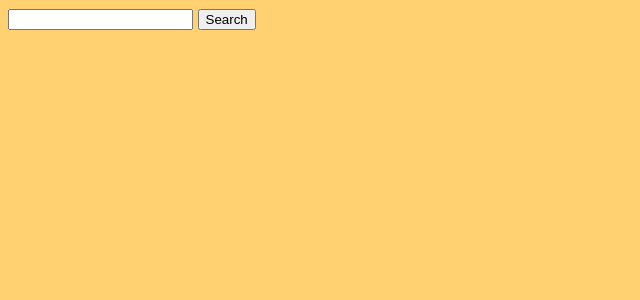
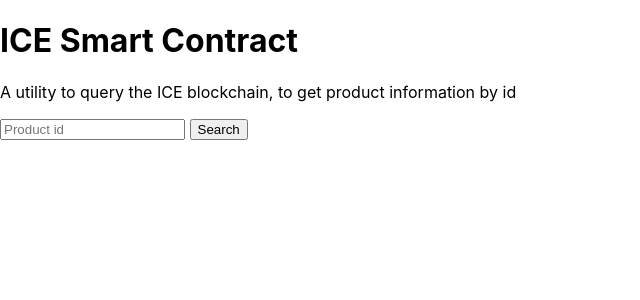
Before and after one commit to gbagolin/ice-smart-contract-frontend, a Svelte app: page / in a window 1280 px wide. Shown: the top 300 px of the page, without its empty margins (0-640 px from the left). Built offline with nearby package versions, Linux system fonts and the light colour scheme.

Commit message:
Homepage graphics ready

```diff
--- a/public/global.css
+++ b/public/global.css
@@ -1,9 +1,26 @@
 @windicss;
 
-body{
-    background-color: #ffd171;
-    font-family: -apple-system,Segoe UI,Roboto,Helvetica,Arial,sans-serif,Apple Color Emoji,Segoe UI Emoji;
+body {
+  font-family: -apple-system, Segoe UI, Roboto, Helvetica, Arial, sans-serif,
+    Apple Color Emoji, Segoe UI Emoji;
 }
-textarea:focus, input:focus{
-    outline: none;
+textarea:focus,
+input:focus {
+  outline: none;
 }
+
+button:focus,
+input:focus {
+  outline: none;
+}
+
+div {
+  margin: 0;
+  padding: 0;
+}
+
+html,
+body {
+  margin: 0;
+  height: 100%;
+}
--- a/src/App.svelte
+++ b/src/App.svelte
@@ -2,8 +2,20 @@
 </script>
 
 <main>
-  <div class="flex flex-row items-center justify-center w-screen h-screen">
-      <input class="w-64 h-10 rounded-lg border-2 border-black focus:" />
-      <button class="w-32 h-10 rounded-lg bg-black text-white ml-10 text-lg font-bold">Search</button>
+  <div class="flex flex-col items-center w-screen h-screen">
+    <div class="mt-32 lg:mt-64 md:mt-48 sm:mt-48">
+      <h1 class="text-8xl font-black">ICE Smart Contract</h1>
+      <p class="mt-8 text-3xl text-gray-600">A utility to query the ICE blockchain, to get product information by id</p>
     </div>
+    <div class="mt-16">
+      <input
+        class="w-64 h-10 rounded-lg border-2 border-black text-center text-lg italic"
+        placeholder="Product id"
+      />
+      <button
+        class="w-32 h-10 rounded-lg bg-black text-white ml-10 text-lg font-bold"
+        >Search</button
+      >
+    </div>
+  </div>
 </main>
```
